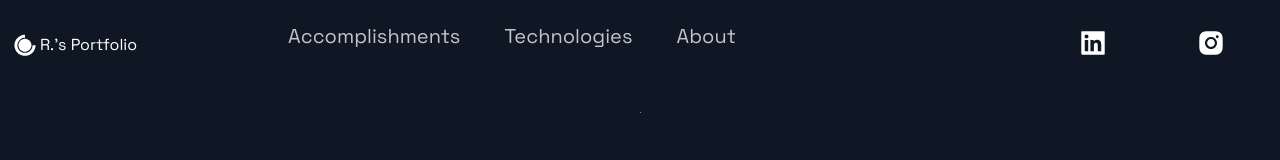
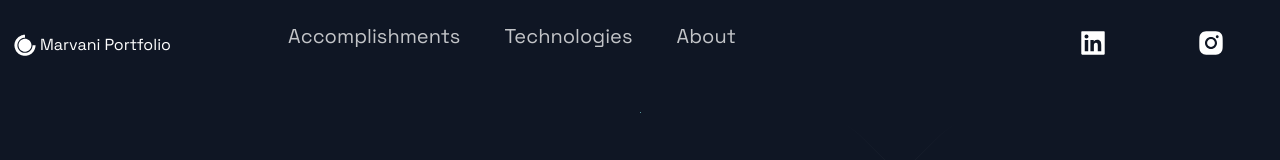
Before and after one commit to sa102/nextportfolio, a Next.js app: page / in a window 1280 px wide. Shown: the top 160 px of the page. Built offline with nearby package versions, Linux system fonts and the light colour scheme.

Commit message:
Update Header.js

```diff
--- a/src/components/Header/Header.js
+++ b/src/components/Header/Header.js
@@ -10,7 +10,7 @@
     <Div1>
       <Link href="/">
         <a style={{ display: 'flex', alignItems: 'center', color:"white" }}>
-          <DiCssdeck size="3rem" /> <span>R.'s  Portfolio</span>
+          <DiCssdeck size="3rem" /> <span>Marvani Portfolio</span>
         </a>
       </Link>
     </Div1>
```
